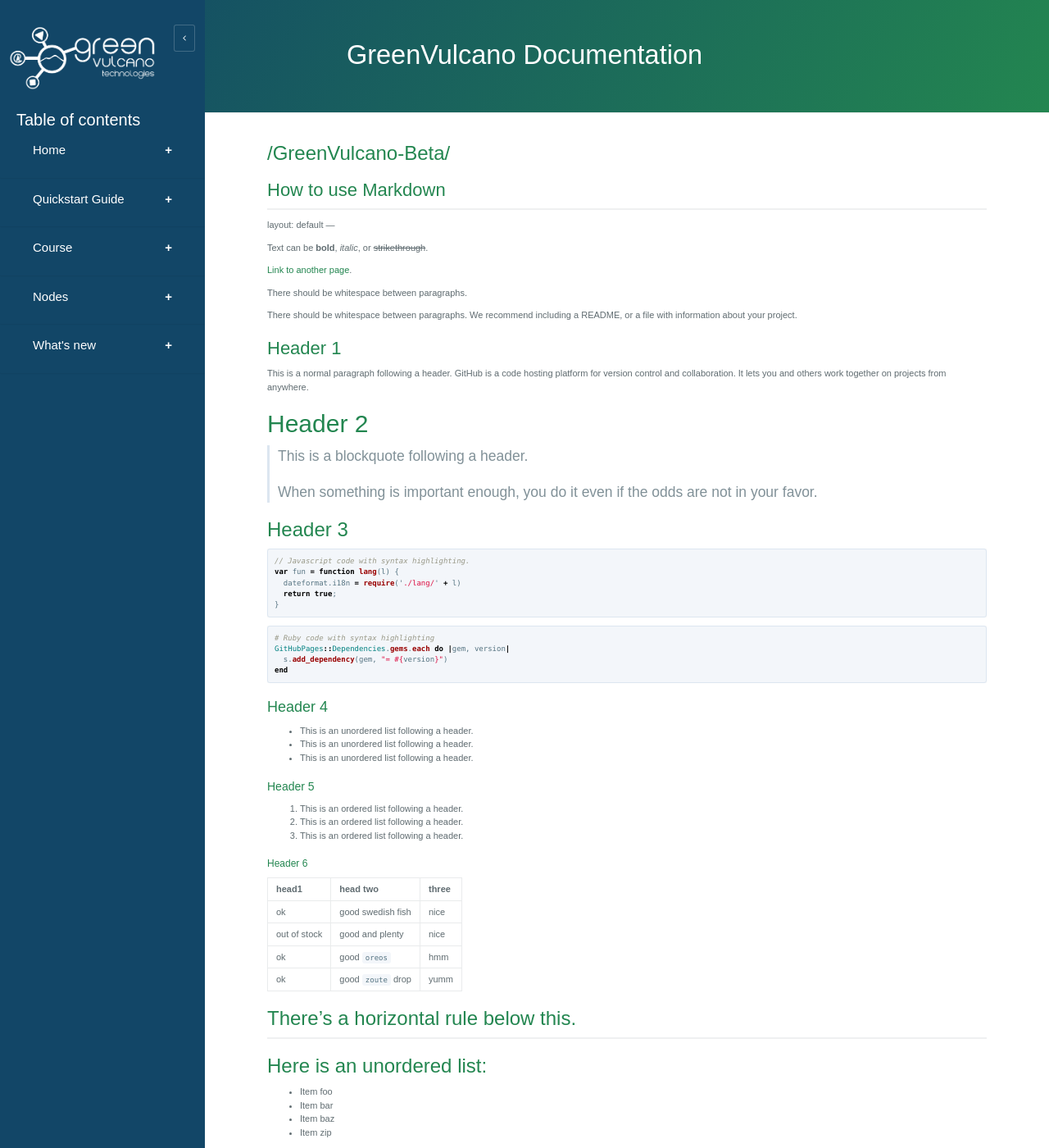
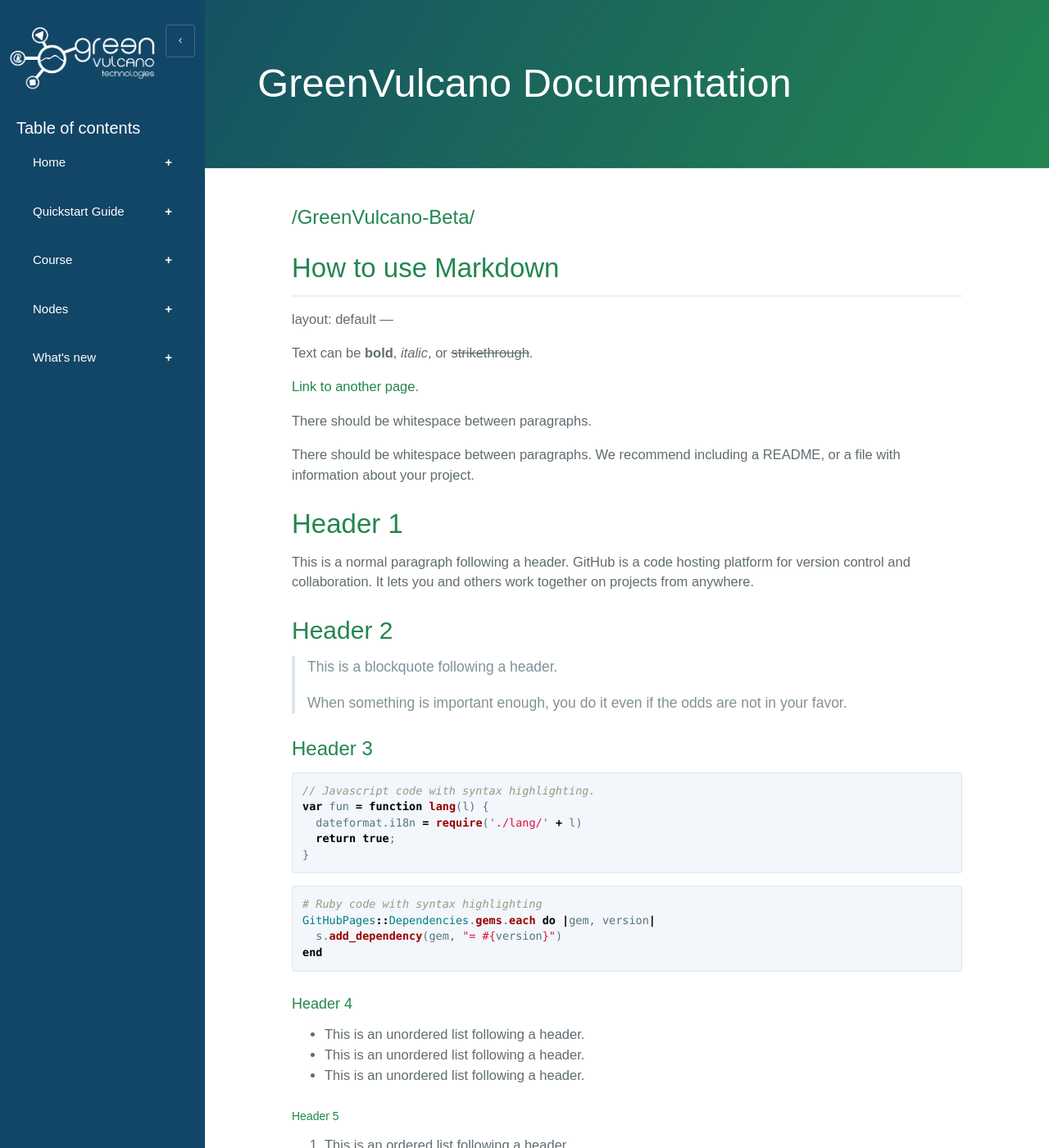
Before and after one commit to dianamw/GreenVulcano-Beta, a Jekyll site: the page built from index.md, in a window 1280 px wide and 1400 px high. Shown: the whole window at 82% size. Built offline with Jekyll 4.4.1, drawn with Linux system fonts in a browser that asks for light colours; our own code applies the rules of GitHub Pages for plain Markdown files; the repository's description, which GitHub fills in, is left out.

Commit message:
Update style.scss

```diff
--- a/assets/css/style.scss
+++ b/assets/css/style.scss
@@ -5,6 +5,9 @@
 
 
 /**** Sidebar ****/
+  html{
+    font-size:15px;
+}
   body {
     font-family: sans-serif;
   }
```
